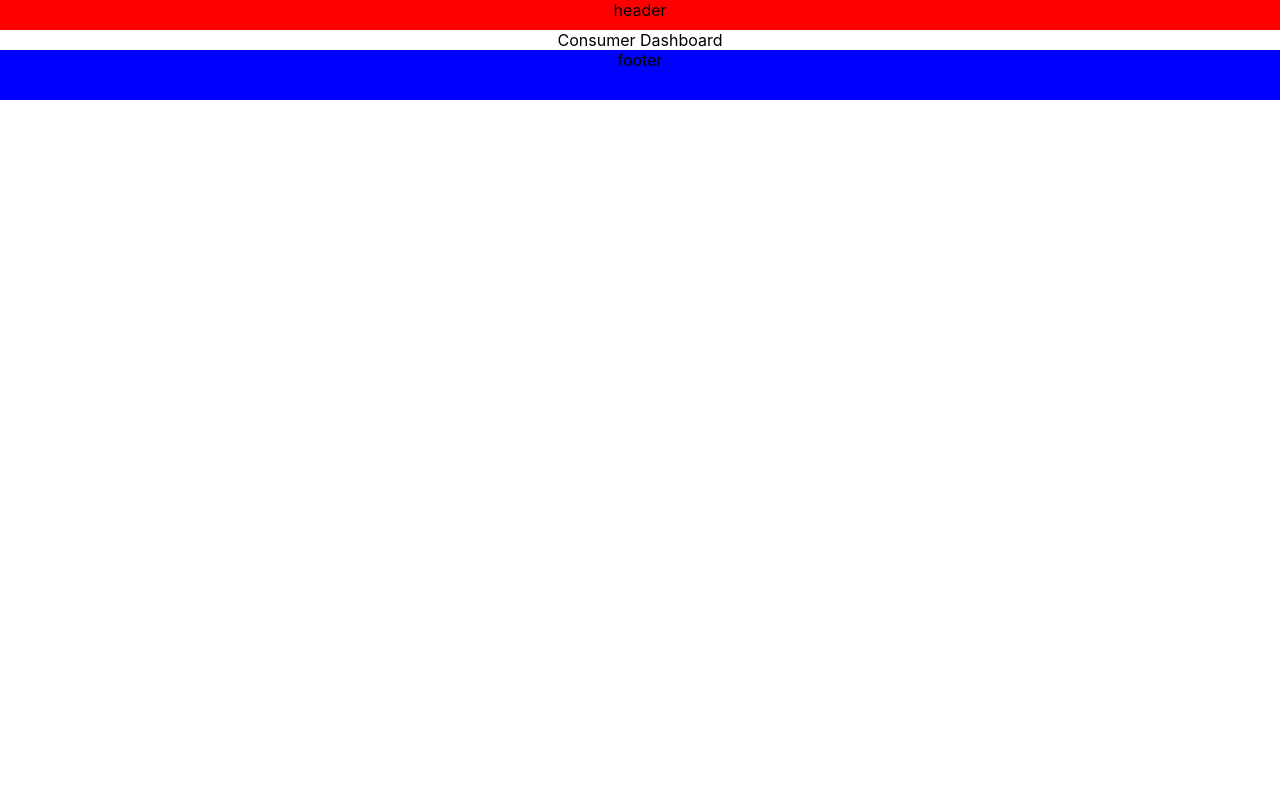
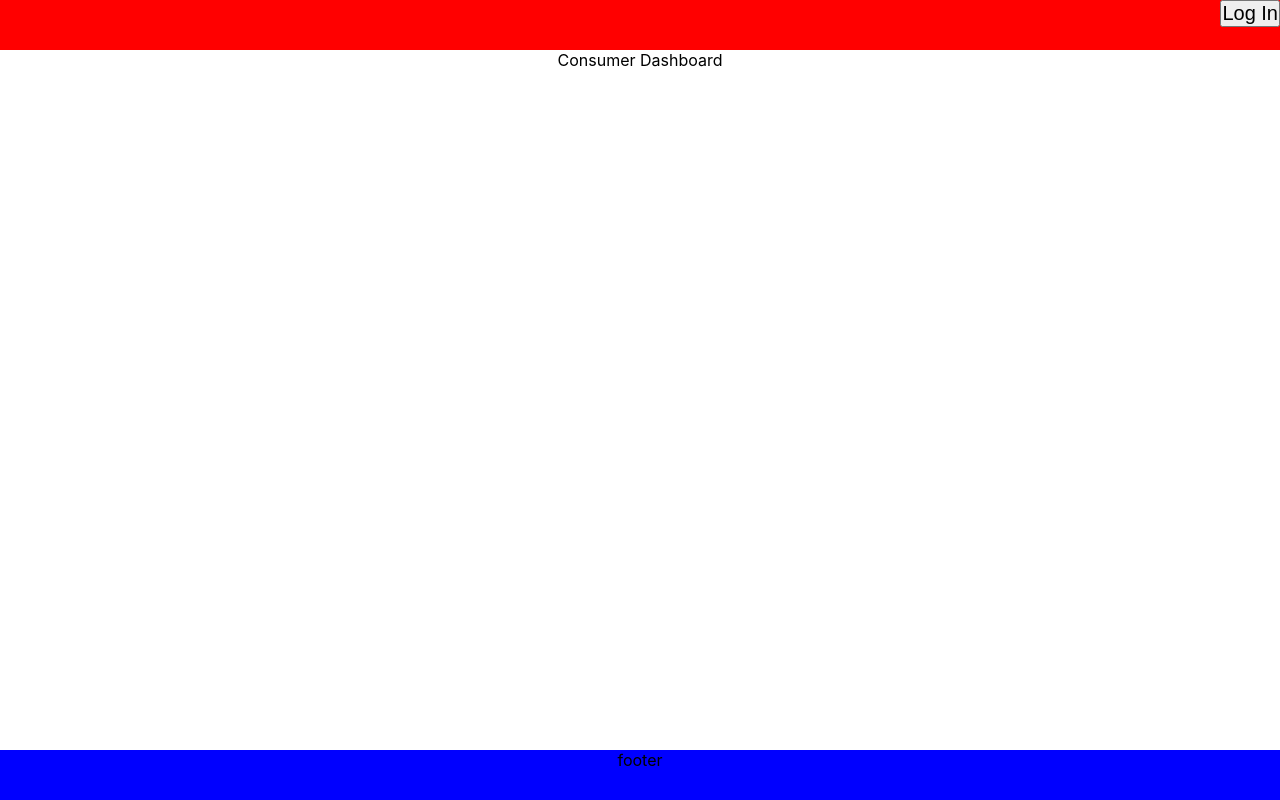
Before and after one commit to jacobjeremiahjohnson/foodwasteapp, a React (Create React App) app in the folder website/foodwasteapp/: page /live in a window 1280 px wide. Built offline with nearby package versions, Linux system fonts and the light colour scheme.

Commit message:
frontend changes

```diff
--- a/website/foodwasteapp/src/App.css
+++ b/website/foodwasteapp/src/App.css
@@ -26,7 +26,7 @@ html, body {
 }
 
 .header {
-  height: 30px;
+  height: 50px;
   background-color: red;
 }
 
@@ -34,3 +34,8 @@ html, body {
   height: 50px;
   background-color: blue;
 }
+
+.loginButton {
+  font-size: 20px;
+  float: right;
+}
--- a/website/foodwasteapp/src/components/ConsumerDashboard.js
+++ b/website/foodwasteapp/src/components/ConsumerDashboard.js
@@ -2,7 +2,7 @@ import React from "react"
 
 export default function ConsumerDashboard(){
     return(
-        <div>
+        <div className = "main">
             Consumer Dashboard
         </div>
     )
--- a/website/foodwasteapp/src/components/Create.js
+++ b/website/foodwasteapp/src/components/Create.js
@@ -1,19 +1,27 @@
 import React from "react"
 import { useState, useEffect } from "react"
+import { useNavigate } from "react-router-dom"
 import "./styles/Create.css"
 import { apiUrl } from "../App"
 
 export default function Login(){
+    const navigate = useNavigate()
 
     const [userInfo, setUserInfo] = useState({})
     const [response, setResponse] = useState({})
 
     useEffect(() => {
+        console.log(response)
         if (Object.keys(response).length === 0){
             return
         }
-        console.log(response)
-
+        if (response.message === "Account successfully created"){
+            if (userInfo.type === "supplier"){
+                navigate("/dashboard")
+            } else if (userInfo.type === "consumer"){
+                navigate("/live")
+            }
+        }
     }, [response])
 
     useEffect(() => {
@@ -28,14 +36,13 @@ export default function Login(){
                 "Content-Type": "application/json"
             },
             body: JSON.stringify(userInfo)
-
         })
         .then(response => response.json())
         .then(json => setResponse(json))
-
     }, [userInfo])
 
     function createAccount(formData){
+        console.log("button pressed")
         formData.preventDefault()
         const query = {}
         query.name = formData.target[0].value
@@ -58,8 +65,8 @@ export default function Login(){
                 latitude: 0
             },
             email: "restaurant@restaurant.com",
-            password: 1234,
-            type: "producer"
+            password: 12345678,
+            type: formData.target[5].value
         }
 
         setUserInfo(practice)
@@ -74,7 +81,7 @@ export default function Login(){
                     <input name="username" placeholder="Email"/>
                     <input name="password" placeholder="Password"/>
                     <select name="type">
-                        <option value="supplier">Restaurant</option>
+                        <option value="producer">Restaurant</option>
                         <option value="consumer">Food Bank</option>
                     </select>
                     <button type="submit">Create Account</button>
--- a/website/foodwasteapp/src/components/Header.js
+++ b/website/foodwasteapp/src/components/Header.js
@@ -1,11 +1,16 @@
 import React from "react"
-
+import { useNavigate } from "react-router-dom"
+import "../App.css"
 
 export default function Header(){
+    const navigate = useNavigate()
+
     return (
     <div>
         <div className="header">
-            header
+            <button className="loginButton" onClick={() => {
+                navigate("/login")
+            }}>Log In</button>
         </div>
     </div>
     )
--- a/website/foodwasteapp/src/components/Login.js
+++ b/website/foodwasteapp/src/components/Login.js
@@ -2,7 +2,7 @@ import React from "react"
 
 export default function Login(){
     return (
-        <div>
+        <div className = "main">
             Login
         </div>
     )
--- a/website/foodwasteapp/src/components/SupplierDashboard.js
+++ b/website/foodwasteapp/src/components/SupplierDashboard.js
@@ -2,7 +2,7 @@ import React from "react"
 
 export default function SupplierDashboard(){
     return(
-        <div>
+        <div className = "main">
             Supplier dashboard
         </div>
     )
```
